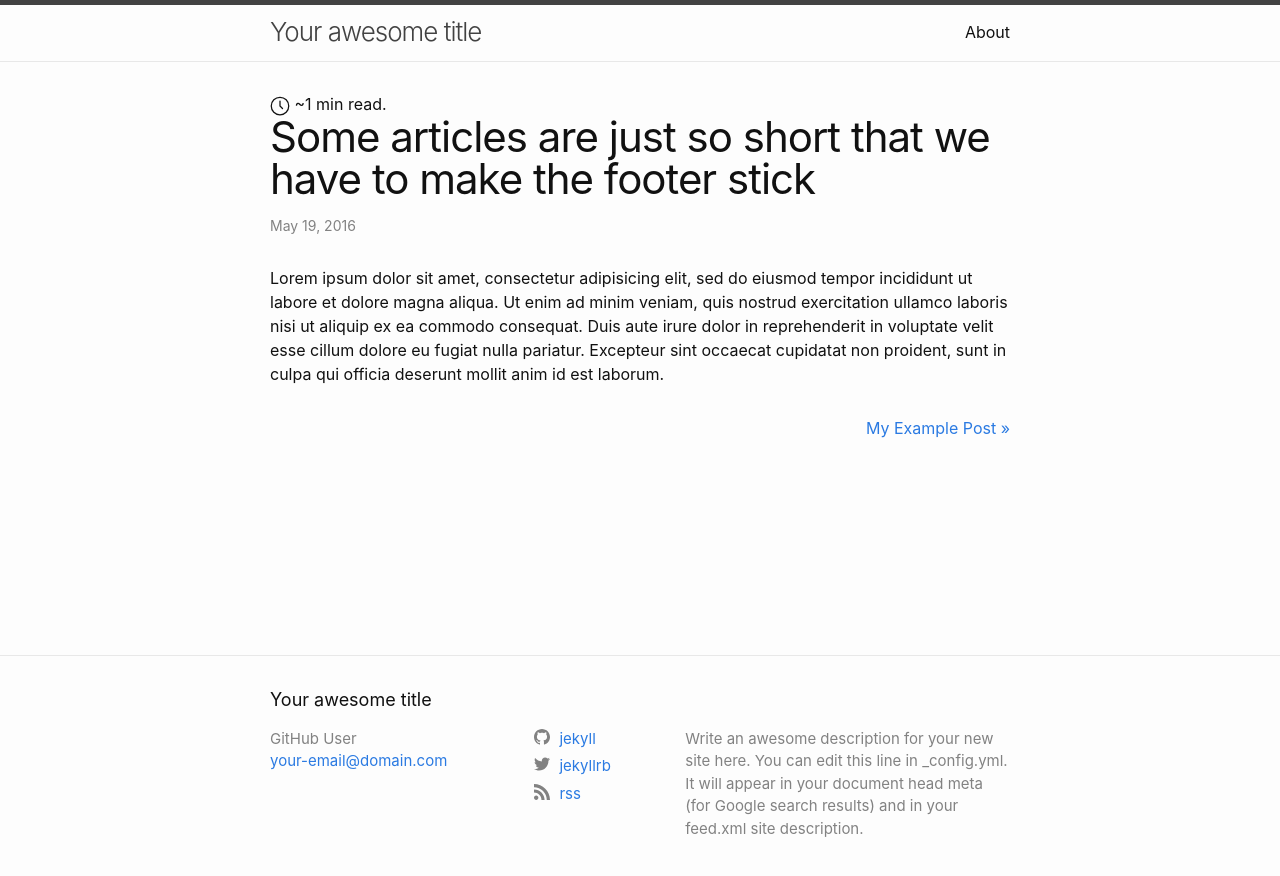
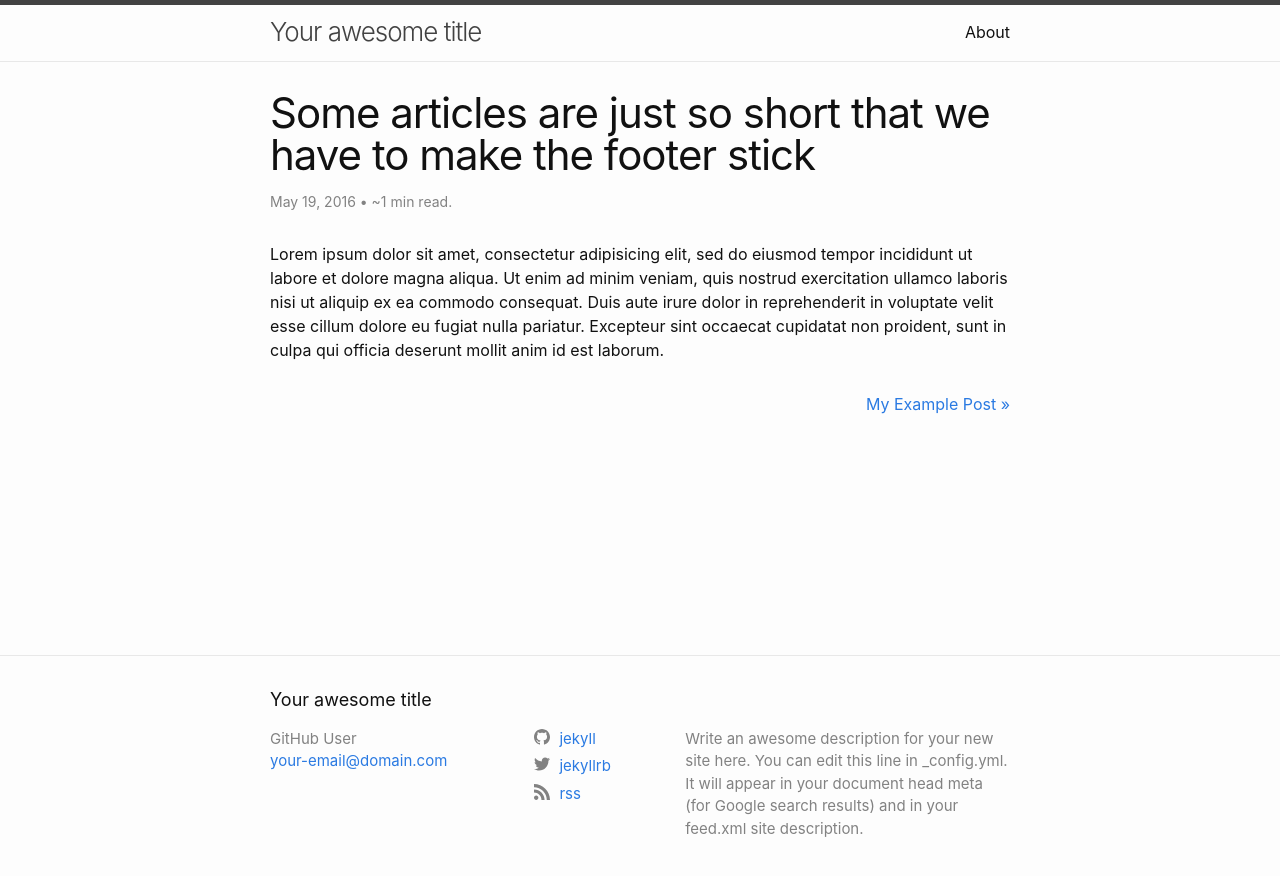
Before and after one commit to dovletov/dovletov.github.io, a Jekyll site: the page built from _posts/2016-05-19-super-short-article.md, in a window 1280 px wide. Shown: the top 876 px of the page. Built offline with Jekyll 4.4.1, drawn with Linux system fonts in a browser that asks for light colours; comment, search, counter and statistics services are not loaded.

Commit message:
Change post meta

```diff
--- a/_layouts/post.html
+++ b/_layouts/post.html
@@ -2,28 +2,6 @@
 layout: default
 ---
 <article class="post h-entry" itemscope itemtype="http://schema.org/BlogPosting">
-
-  <!-- Reading time -->
-  <!--
-    Before using this Jekyll Snippet make sure you
-    1. don't care if your IDE shows tag errors
-    2. may have to add the words "Reading Time". Currently it uses an icon from https://github.com/danklammer/bytesize-icons
-  -->
-
-  <span class="read-time" title="Estimated read time">
-    <svg id="i-clock" viewBox="0 0 32 32" width="20" height="20" fill="none" stroke="currentcolor" stroke-linecap="round"
-    stroke-linejoin="round" stroke-width="2"><circle cx="16" cy="16" r="14" /><path d="M16 8 L16 16 20 20" /></svg>
-
-    {% assign words = content | number_of_words %}
-    {% if words < 360 %}
-      ~1 min read.
-    {% else %}
-      ~{{ words | divided_by:180 }} mins read.
-    {% endif %}
-  </span>
-  <style>
-      svg#i-clock {vertical-align: middle;}
-  </style>
 
   <header class="post-header">
     <h1 class="post-title p-name" itemprop="name headline">{{ page.title | escape }}</h1>
@@ -34,7 +12,17 @@ layout: default
       </time>
       {%- if page.author -%}
         • by <span itemprop="author" itemscope itemtype="http://schema.org/Person"><span class="p-author h-card" itemprop="name">{{ page.author }}</span></span>
-      {%- endif -%}</p>
+      {%- endif -%}
+       •
+       <span class="read-time">
+        {% assign words = content | number_of_words %}
+        {% if words < 360 %}
+          ~1 min read.
+        {% else %}
+          ~{{ words | divided_by:180 }} mins read.
+        {% endif %}
+       </span>
+    </p>
   </header>
 
   <div class="post-content e-content" itemprop="articleBody">
```
